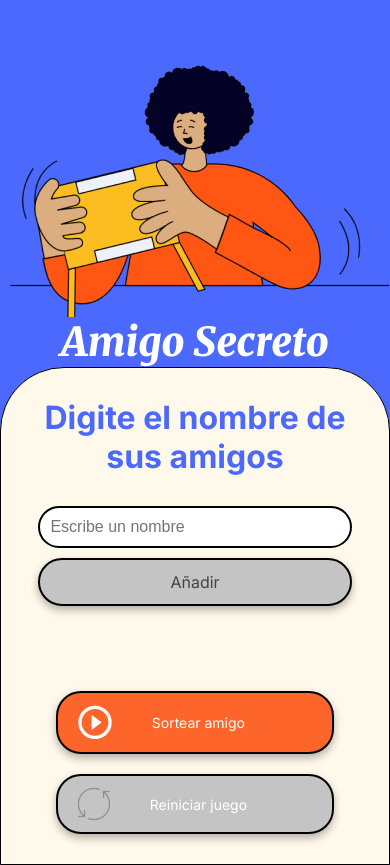
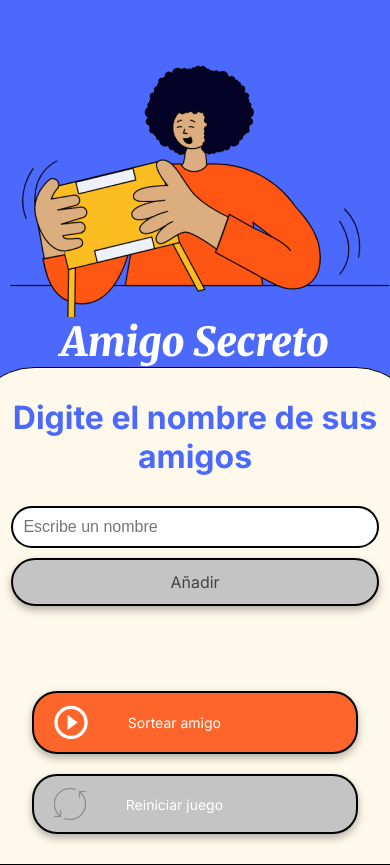
Before and after one commit to LuisVenturo/amigo-secreto, a plain HTML site: page index.html in a window 390 px wide. Shown: the top 865 px of the page. Drawn offline with Linux system fonts and the light colour scheme.

Commit message:
Media Query 2.1

```diff
--- a/style.css
+++ b/style.css
@@ -200,6 +200,9 @@ ul {
     .main-title {
         font-size: 32px;
     }
+    .main-content{
+        width: auto;
+    }
 
     .section-title {
         font-size: 28px;
@@ -232,12 +235,15 @@ ul {
 }
 
 
-@media (max-width: 768px) {
+@media (max-width: 800px) {
     .header-banner {
         flex-direction: column-reverse;
     }
     .main-title {
         font-size: 40px;
+    }
+    .main-content{
+        width: auto;
     }
 
     .section-title {
@@ -262,7 +268,7 @@ ul {
 @media (min-width: 1025px) {
 
     .main-content {
-        max-width: 800px;
+        width: auto;
     }
 
     .button-draw, .button-reload {
```
